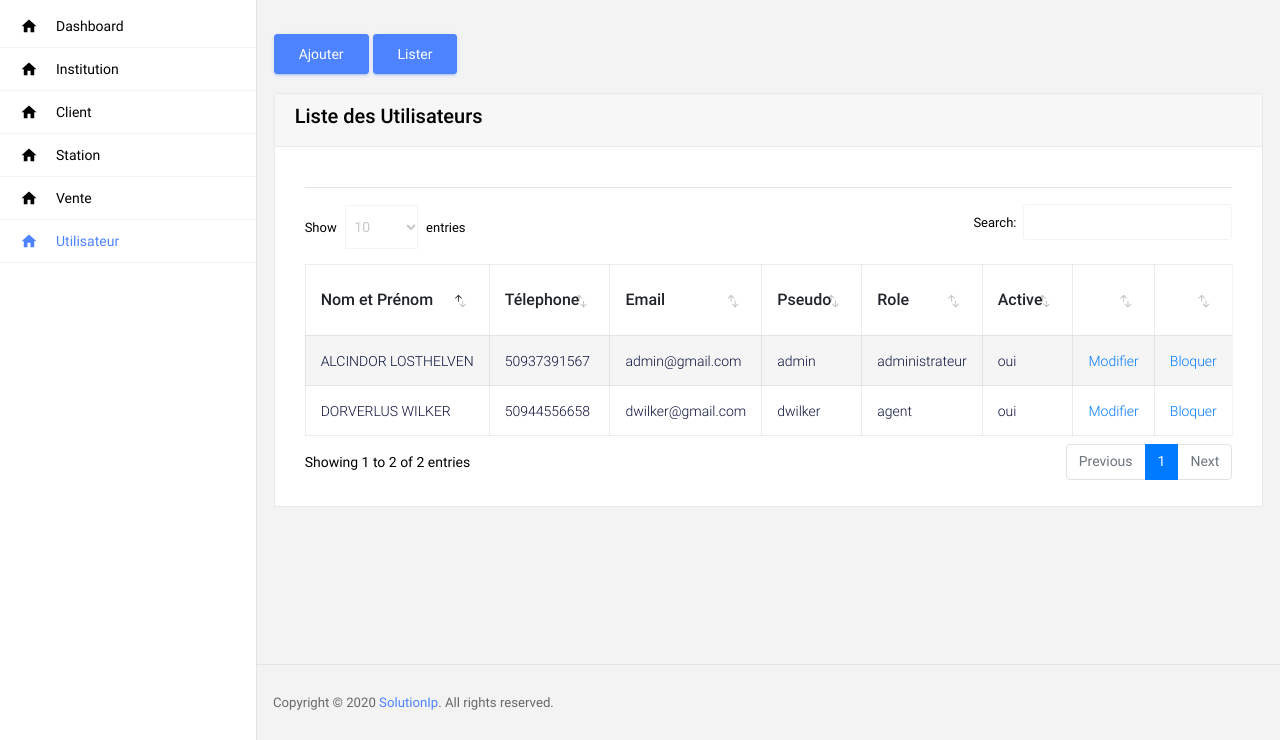
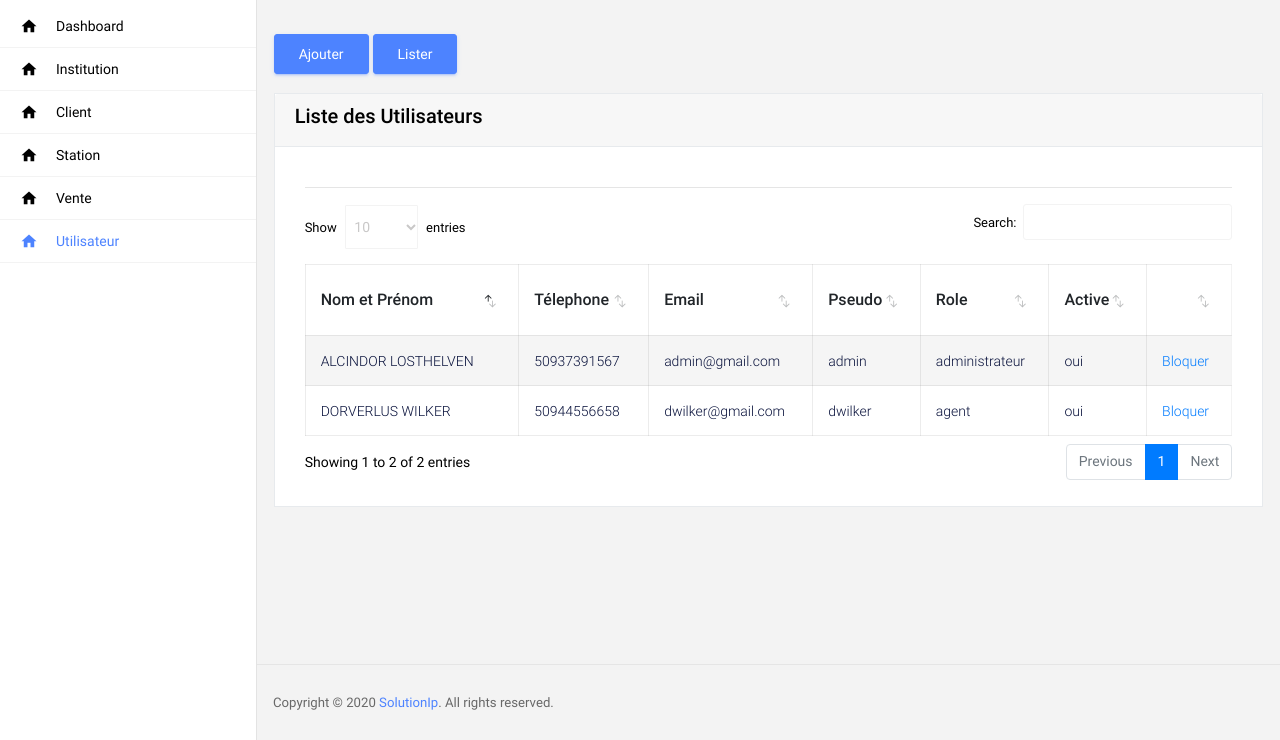
Before and after one commit to alcindorlosthelven/capital, a PHP site: page /utilisateur in a window 1280 px wide. Shown: the part 60-800 px from the top of the page. Run offline with PHP 8.4, Linux system fonts and the light colour scheme; a user stored in the database is signed in; data comes from the database, SQL or seed files in the repository.

Commit message:
petit correction

```diff
--- a/app/DefaultApp/Vues/templates/login.php
+++ b/app/DefaultApp/Vues/templates/login.php
@@ -57,7 +57,7 @@ use app\DefaultApp\DefaultApp as app;
                     $(".message").html("<div class='alert alert-info'>Patienter un instant.........</div>")
                 },
                 success: function (reponse) {
-                    $(".message").html(reponse);
+                   // $(".message").html(reponse);
                     var data=$.parseJSON(reponse);
                     if(data.message==="ok"){
                         //$(".message").html("<div class='alert alert-info' style='text-align: center'>Success</div>");
--- a/app/DefaultApp/Vues/utilisateur/lister.php
+++ b/app/DefaultApp/Vues/utilisateur/lister.php
@@ -19,7 +19,7 @@
                         <th>Pseudo</th>
                         <th>Role</th>
                         <th>Active</th>
-                        <th></th>
+                       <!-- <th></th>-->
                         <th></th>
                     </tr>
                     </thead>
@@ -37,9 +37,6 @@
                                     <td><?= $utilisateur->getPseudo(); ?></td>
                                     <td><?= $utilisateur->getRole(); ?></td>
                                     <td><?= $utilisateur->getActive(); ?></td>
-                                    <td>
-                                        <a href="modifier-utilisateur-<?= $utilisateur->getId() ?>">Modifier</a>
-                                    </td>
 
                                     <?php
 
```
